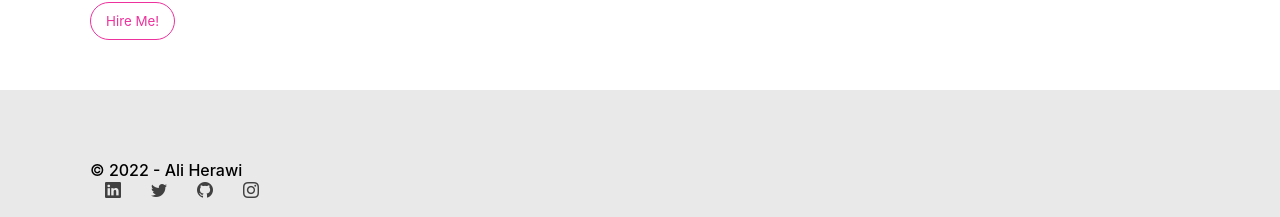
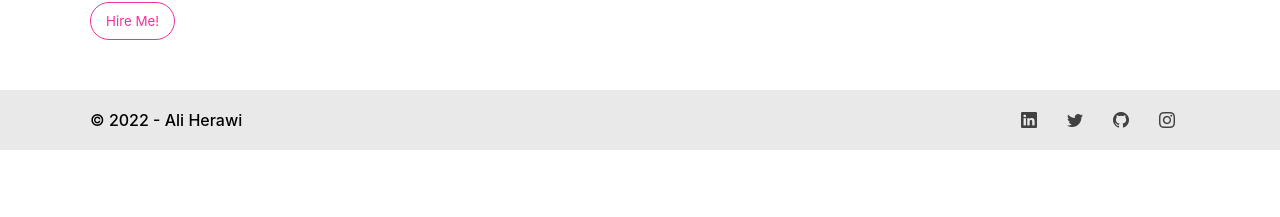
Before and after one commit to Aliherawi7/iPortfolio, a React (Create React App) app: page / in a window 1280 px wide. Shown: the part 1511-1728 px from the top of the page. After the commit the page ends 1661 px from the top, so only its background shows below. Built offline with nearby package versions, Linux system fonts and the light colour scheme.

Commit message:
footer padding changed

```diff
--- a/src/components/Home.css
+++ b/src/components/Home.css
@@ -150,10 +150,11 @@
 }
 
 footer {
+    background-color: #e9e9e9;
+}
+footer .footer-container{
     display: flex;
     justify-content: space-between;
-    background-color: #e9e9e9;
-
     padding-top: 20px !important;
     padding-bottom: 20px !important;
 }
--- a/src/components/Home.js
+++ b/src/components/Home.js
@@ -63,7 +63,7 @@ function Home() {
                 </div>
             </div>
             <footer >
-                <div className='margin-LR-90'>
+                <div className='footer-container margin-LR-90'>
                     <p>© 2022 - Ali Herawi</p>
                     <div className='contact-me'>
                         <a href=''><i className='bi bi-linkedin'></i></a>
```
